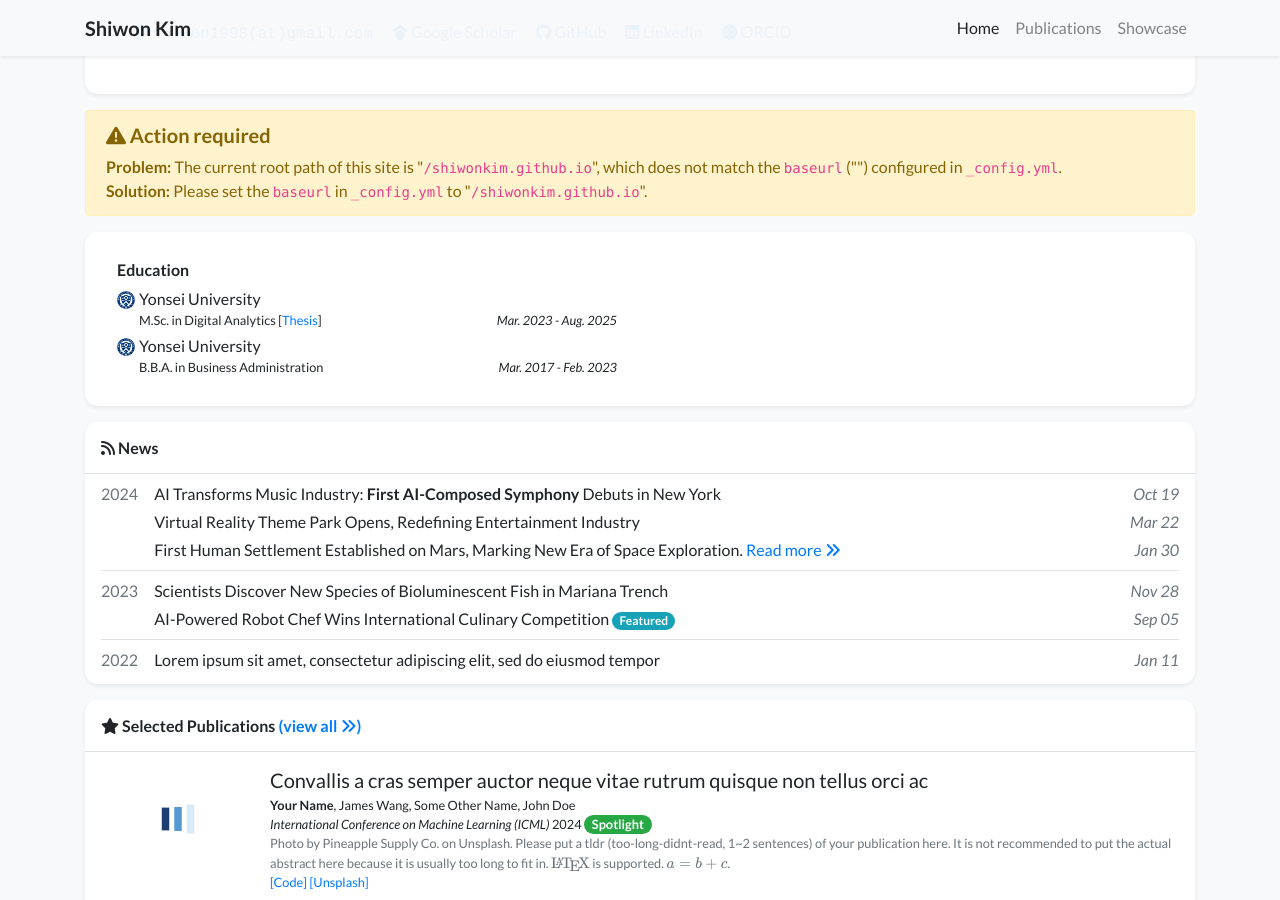
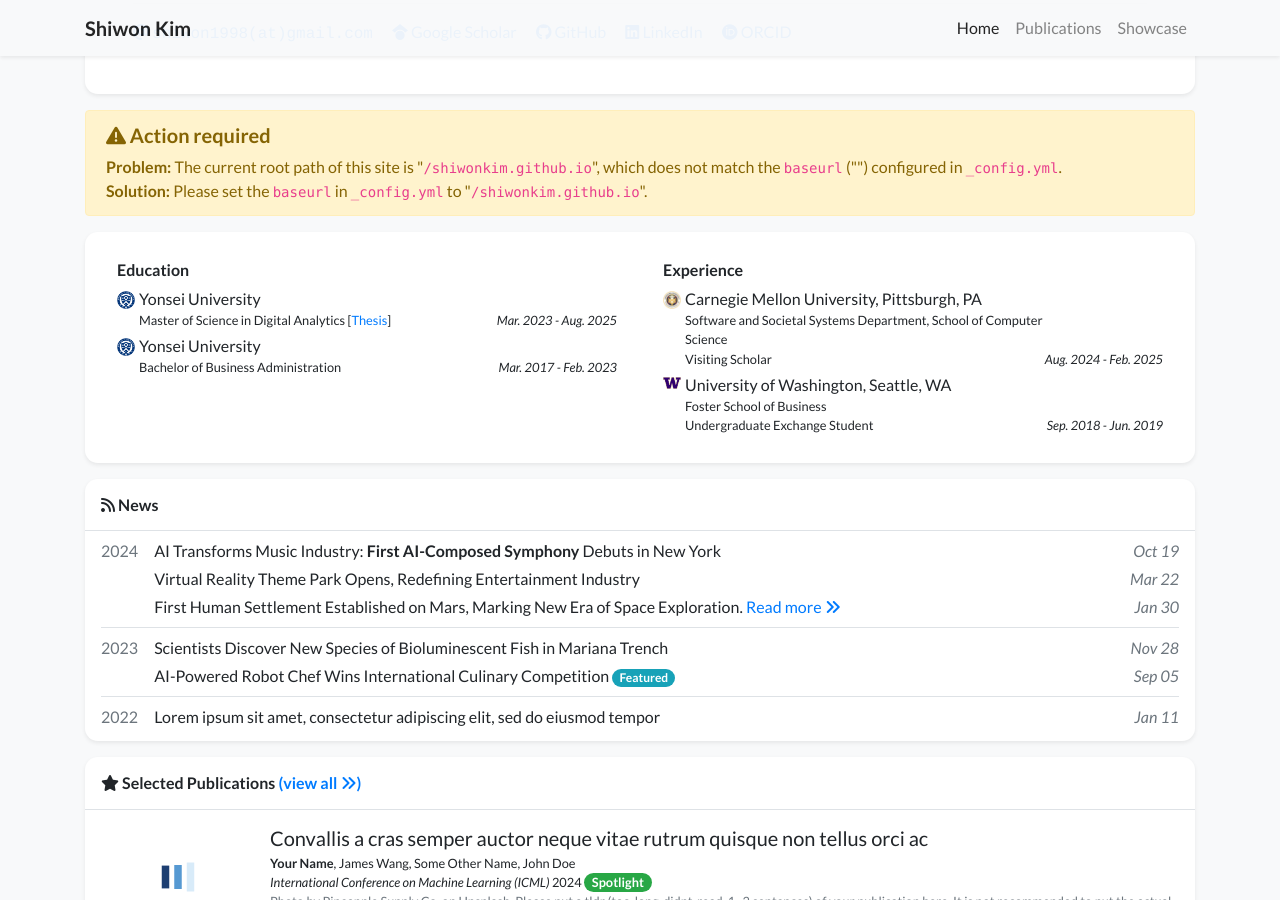
Before and after one commit to shiwonkim/shiwonkim.github.io, a Jekyll site: the page built from index.html, in a window 1280 px wide and 900 px high, scrolled down 373 px. Built offline with Jekyll 4.4.1, drawn with Linux system fonts in a browser that asks for light colours; nearby versions of some CDN libraries; a style sheet for code colours, icons or effects is not loaded.

Commit message:
edit profile

```diff
--- a/_data/profile.yml
+++ b/_data/profile.yml
@@ -43,22 +43,26 @@ education:
 #   date: Sep. 2024 - present
 - name: Yonsei University
   logo: /assets/images/badges/Yonsei.png
-  position: M.Sc. in Digital Analytics [<a href="https://drive.google.com/file/d/1b8WPrng_qombcY7kuuBcZLOXR2rwLRtW/view?usp=sharing" target="_blank">Thesis</a>]
+  position: Master of Science in Digital Analytics [<a href="https://drive.google.com/file/d/1b8WPrng_qombcY7kuuBcZLOXR2rwLRtW/view?usp=sharing" target="_blank">Thesis</a>]
   date: Mar. 2023 - Aug. 2025
 - name: Yonsei University
   logo: /assets/images/badges/Yonsei.png
-  position: B.B.A. in Business Administration
+  position: Bachelor of Business Administration
   date: Mar. 2017 - Feb. 2023
 
-# experience:
-# - name: Carnegie Mellon University
-#   logo: /assets/images/badges/CMU.jpg
-#   position: Visiting Scholar
-#   date: Aug. 2024 - Feb. 2025
-# - name: University of Washington
-#   logo: /assets/images/badges/UW.png
-#   position: Undergraduate Exchange Student
-#   date: Sep. 2018 - Jun. 2019
+experience:
+- name: Carnegie Mellon University, Pittsburgh, PA
+  logo: /assets/images/badges/CMU.jpg
+  position: >-
+    Software and Societal Systems Department, School of Computer Science <br/>
+    Visiting Scholar
+  date: Aug. 2024 - Feb. 2025
+- name: University of Washington, Seattle, WA
+  logo: /assets/images/badges/UW.png
+  position: >-
+    Foster School of Business <br/>
+    Undergraduate Exchange Student
+  date: Sep. 2018 - Jun. 2019
 
 # awards:
 # - name: Award Name 2
```
